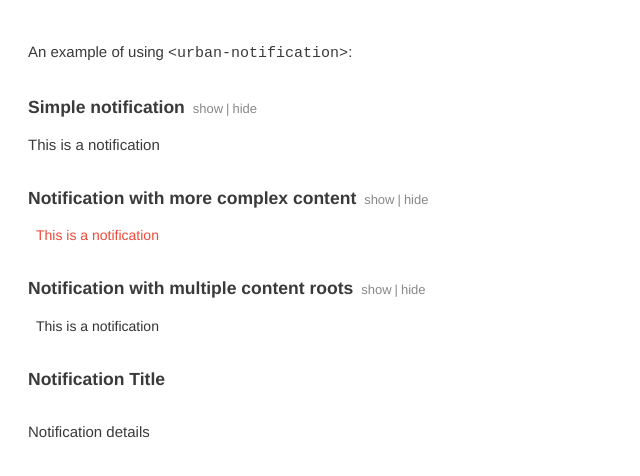
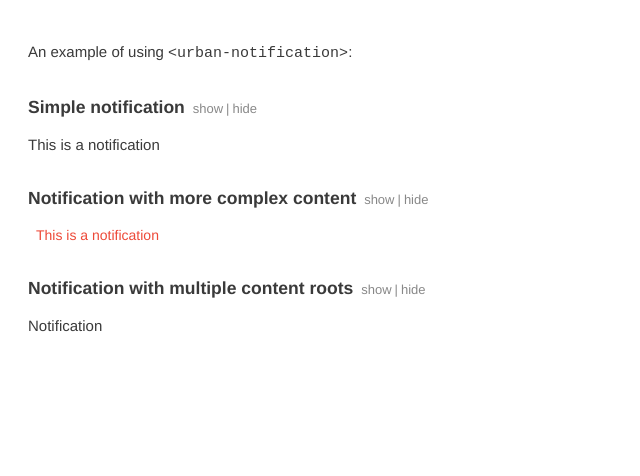
Before and after one commit to mattstyles/urban-notification, a website: page demo.html in a window 1280 px wide. Shown: the whole page, without its empty margins (0-640 px from the left). Drawn offline with Linux system fonts and the light colour scheme.

```diff
--- a/demo.html
+++ b/demo.html
@@ -20,7 +20,8 @@
         }
 
         .container {
-            width: 480px;
+            width: 100%;
+            max-width: 520px;
         }
 
         h3 {
@@ -71,6 +72,10 @@
             top: -1px;
         }
 
+        #multi > span {
+            display:inline-block;
+        }
+
     </style>
 
 </head>
@@ -96,11 +101,7 @@
 
         <h3>Notification with multiple content roots <span><a data-target="#multi" data-action="show">show</a>|<a data-target="#multi" data-action="hide">hide</a></span></h3>
         <urban-notification id="multi">
-            <div class="wrap">
-                <core-icon icon="urban:attention"></core-icon><span>This is a notification</span>
-            </div></br>
-            <h3 class="inline">Notification Title</h3></br>
-            <p class="inline">Notification details</p></br>
+            <span>N</span><span>o</span><span>t</span><span>i</span><span>f</span><span>i</span><span>c</span><span>a</span><span>t</span><span>i</span><span>o</span><span>n</span>
         </urban-notification>
 
     </div>
```
Also changed, not shown: urban-notification.js (+6 -3 lines).
